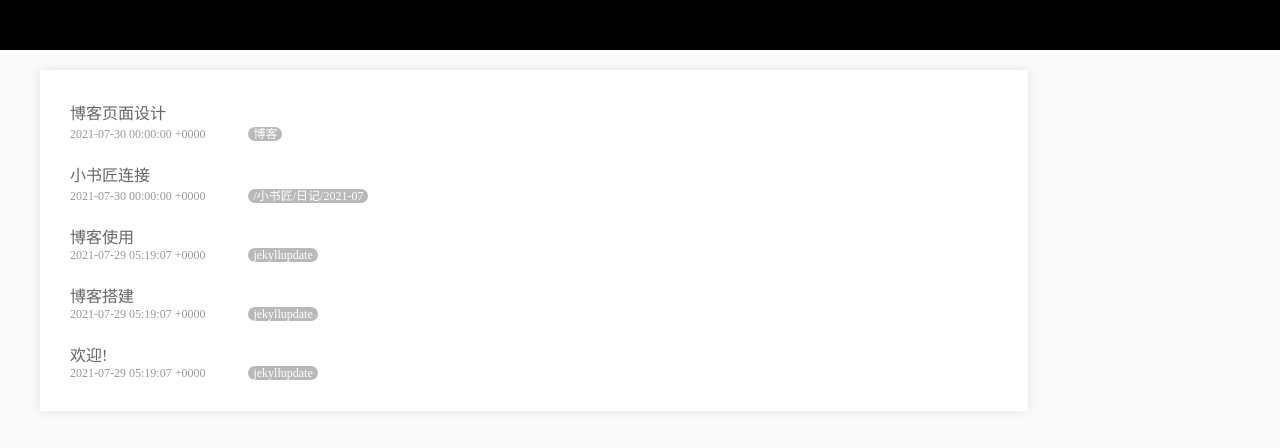
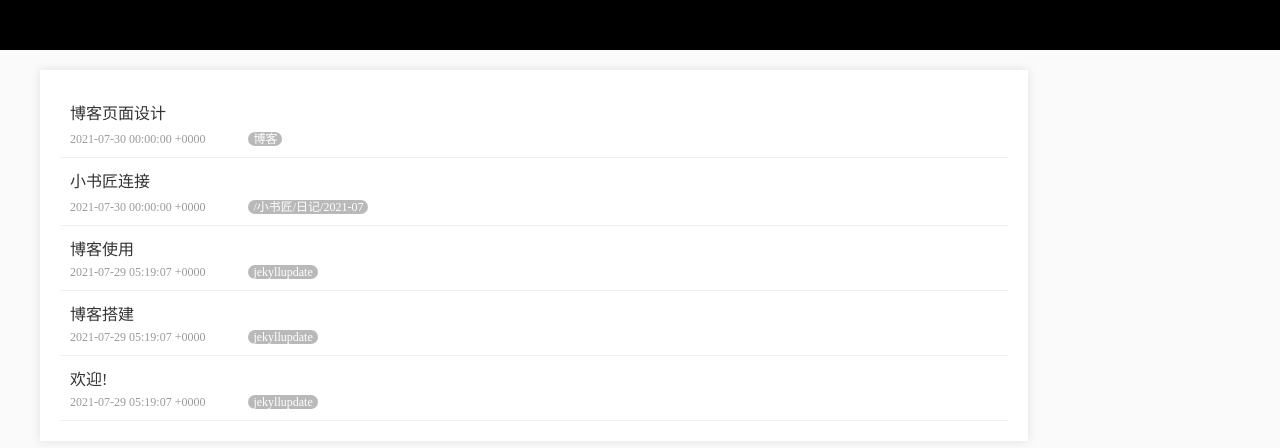
Before and after one commit to liujinzhu333/blog, a Jekyll site: the page built from index.markdown, in a window 1280 px wide. Shown: the top 448 px of the page. Built offline with Jekyll 4.4.1, drawn with Linux system fonts in a browser that asks for light colours.

Commit message:
Add files via upload

```diff
--- a/_layouts/index.html
+++ b/_layouts/index.html
@@ -39,12 +39,16 @@
 	}
 	.item-li{
 		padding: 10px;
+		border-bottom: 1px solid #F0F0F0;
+	}
+	.item-li a{
+		text-decoration: none;
 	}
 	.item-title{
-		text-decoration: none;
-		color: #666;
+		color: #333;
 	}
 	.item-content{
+		padding-top: 5px;
 		color: #999;
 		font-size: 12px;
 	}
@@ -77,13 +81,16 @@
 				<ul class="item-list">
 					{% for item in site.posts %}
 					<li class="item-li">
-						<a class="item-title" href="/blog{{item.url}}">
-							{{ item.title }}
+						<a  href="/blog{{item.url}}">
+							<div class="item-title">
+								{{ item.title }}
+
+							</div>
+							<div class="item-content">
+								<span class="item-time">{{item.date}}</span>
+								<span class="label">{{item.categories}}</span>
+							</div>
 						</a>
-						<div class="item-content">
-							<span class="item-time">{{item.date}}</span>
-							<span class="label">{{item.categories}}</span>
-						</div>
 					</li>
 					{% endfor %}
 				</ul>
```
